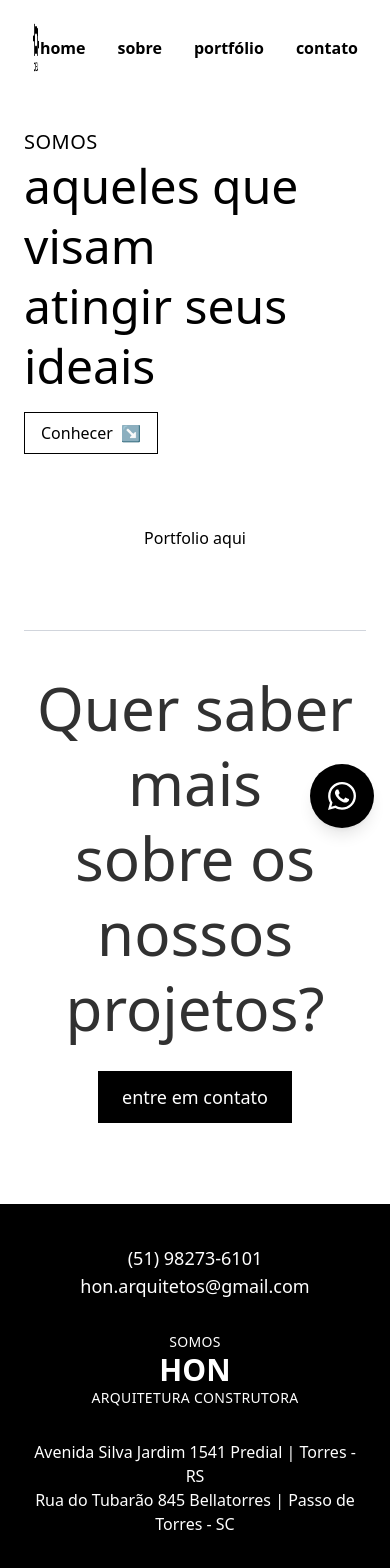
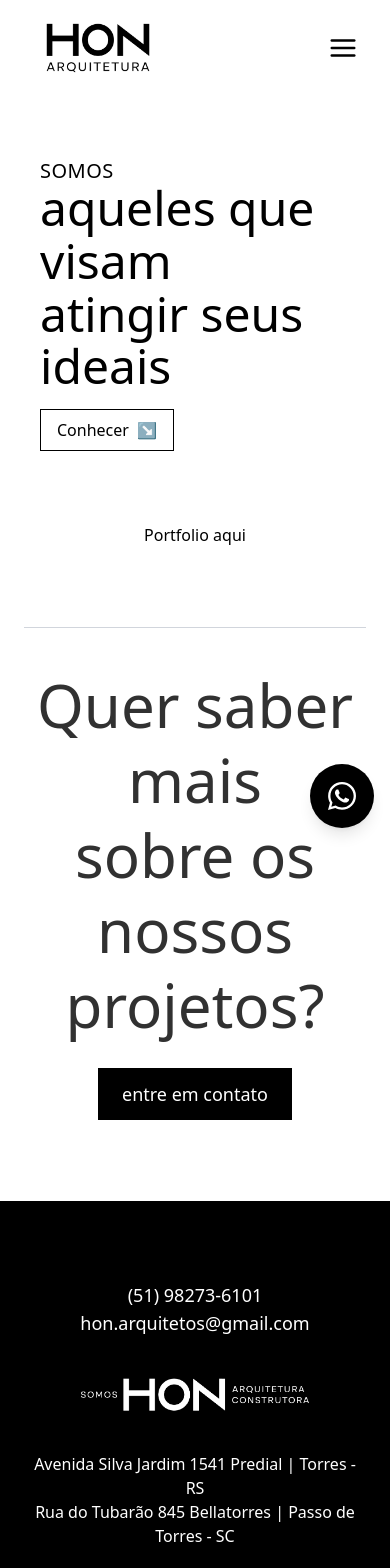
Before and after one commit to Adagen-Web/hon-arquitetura-construtora, a React (Vite) app: page / in a window 390 px wide. Shown: the top 1568 px of the page. Built offline with nearby package versions, Linux system fonts and the light colour scheme.

Commit message:
menu mobile footer e header ajustados

```diff
--- a/src/components/Footer.jsx
+++ b/src/components/Footer.jsx
@@ -1,12 +1,13 @@
 import { FaFacebookF, FaInstagram, FaWhatsapp } from "react-icons/fa";
+import logoArqConst from "../../public/logo-arq-const.png";
 
 const Footer = () => {
   return (
-    <footer className="bg-black text-white py-10 px-6 sm:px-14 font-publicSans">
+    <footer className="bg-black text-white py-16 px-6 sm:px-14 font-publicSans">
       <div className="container mx-auto flex flex-col sm:flex-row justify-between items-center text-center sm:text-left space-y-8 sm:space-y-0">
 
         {/* Esquerda - Contato e Logo */}
-        <div className="flex flex-col items-center sm:items-start space-y-4">
+        <div className="flex flex-col mt-4 items-center sm:items-start space-y-4">
           <div>
             <p className="text-lg">(51) 98273-6101</p>
             <p className="text-lg">hon.arquitetos@gmail.com</p>
@@ -14,9 +15,13 @@ const Footer = () => {
 
           {/* Centro - Logo */}
           <div className="mt-4 sm:mt-8 text-center sm:text-left">
-            <p className="text-sm tracking-wide">SOMOS</p>
-            <h2 className="text-3xl font-bold">HON</h2>
-            <p className="text-sm tracking-wide">ARQUITETURA CONSTRUTORA</p>
+            <a href="/">
+              <img
+                src={logoArqConst}
+                alt="HON Arquitetura Construtora"
+                className="w-64 sm:w-72 mx-auto sm:mx-0"
+              />
+            </a>
           </div>
         </div>
 
--- a/src/components/Header.jsx
+++ b/src/components/Header.jsx
@@ -2,13 +2,13 @@ import Button from "./Button";
 
 const Header = () => {
   return (
-    <section className="container mx-auto flex flex-col sm:flex-row items-start sm:items-end py-8 px-6 sm:px-8 bg-white">
+    <section className="container mx-auto mt-8 flex flex-col sm:flex-row items-start sm:items-end py-8 px-10 sm:px-8 bg-white">
       <div className="flex flex-col relative sm:ml-[-20px] max-w-[90%] sm:max-w-[750px]">
         {/* Texto */}
-        <h2 className="text-xl sm:text-3xl font-publicSans text-secondary font-extralight tracking-wide">
+        <h2 className="text-xl sm:text-3xl font-publicSans leading-[1.1] text-secondary font-extralight tracking-wide">
           SOMOS
         </h2>
-        <h1 className="text-5xl sm:text-7xl font-yantramanav font-light text-primary leading-tight">
+        <h1 className="text-5xl sm:text-7xl font-yantramanav font-light text-primary leading-[1.1]">
           aqueles que visam <br /> atingir seus ideais
         </h1>
 
--- a/src/components/Nav.jsx
+++ b/src/components/Nav.jsx
@@ -1,9 +1,13 @@
+import { useState } from "react";
 import { Link } from "react-router-dom";
+import { FiMenu, FiX } from "react-icons/fi"; // Ícones do menu
 import logo from "../../public/logo-hon-arq-black.png";
 
 const Nav = () => {
+  const [isOpen, setIsOpen] = useState(false);
+
   return (
-    <header className="bg-white py-4 px-8">
+    <header className="bg-white py-4 px-8 relative z-50">
       <div className="container mx-auto flex justify-between items-center">
         {/* Logo */}
         <div>
@@ -12,24 +16,36 @@ const Nav = () => {
           </Link>
         </div>
 
-        {/* Menu */}
-        <nav>
+        {/* Ícone do Menu Mobile */}
+        <button
+          className="sm:hidden text-black text-3xl focus:outline-none"
+          onClick={() => setIsOpen(!isOpen)}
+        >
+          {isOpen ? <FiX /> : <FiMenu />}
+        </button>
+
+        {/* Menu Desktop */}
+        <nav className="hidden sm:block">
           <ul className="flex space-x-8">
-            <li>
-              <Link to="/" className="text-black font-semibold hover:text-secondary">home</Link>
-            </li>
-            <li>
-              <Link to="/sobre" className="text-black font-semibold hover:text-secondary">sobre</Link>
-            </li>
-            <li>
-              <Link to="/portfolio" className="text-black font-semibold hover:text-secondary">portfólio</Link>
-            </li>
-            <li>
-              <Link to="/contato" className="text-black font-semibold hover:text-secondary">contato</Link>
-            </li>
+            <li><Link to="/" className="text-black font-semibold hover:text-secondary">home</Link></li>
+            <li><Link to="/sobre" className="text-black font-semibold hover:text-secondary">sobre</Link></li>
+            <li><Link to="/portfolio" className="text-black font-semibold hover:text-secondary">portfólio</Link></li>
+            <li><Link to="/contato" className="text-black font-semibold hover:text-secondary">contato</Link></li>
           </ul>
         </nav>
       </div>
+
+      {/* Menu Mobile (não cobrindo toda a tela) */}
+      {isOpen && (
+        <nav className="sm:hidden fixed top-16 right-4 w-64 h-auto bg-black text-white z-50 rounded-lg shadow-lg py-6">
+          <ul className="flex flex-col space-y-4 px-6">
+            <li><Link to="/" className="hover:text-gray-400" onClick={() => setIsOpen(false)}>home</Link></li>
+            <li><Link to="/sobre" className="hover:text-gray-400" onClick={() => setIsOpen(false)}>sobre</Link></li>
+            <li><Link to="/portfolio" className="hover:text-gray-400" onClick={() => setIsOpen(false)}>portfólio</Link></li>
+            <li><Link to="/contato" className="hover:text-gray-400" onClick={() => setIsOpen(false)}>contato</Link></li>
+          </ul>
+        </nav>
+      )}
     </header>
   );
 };
```
Also changed, not shown: public/logo-arq-const.png (added).
